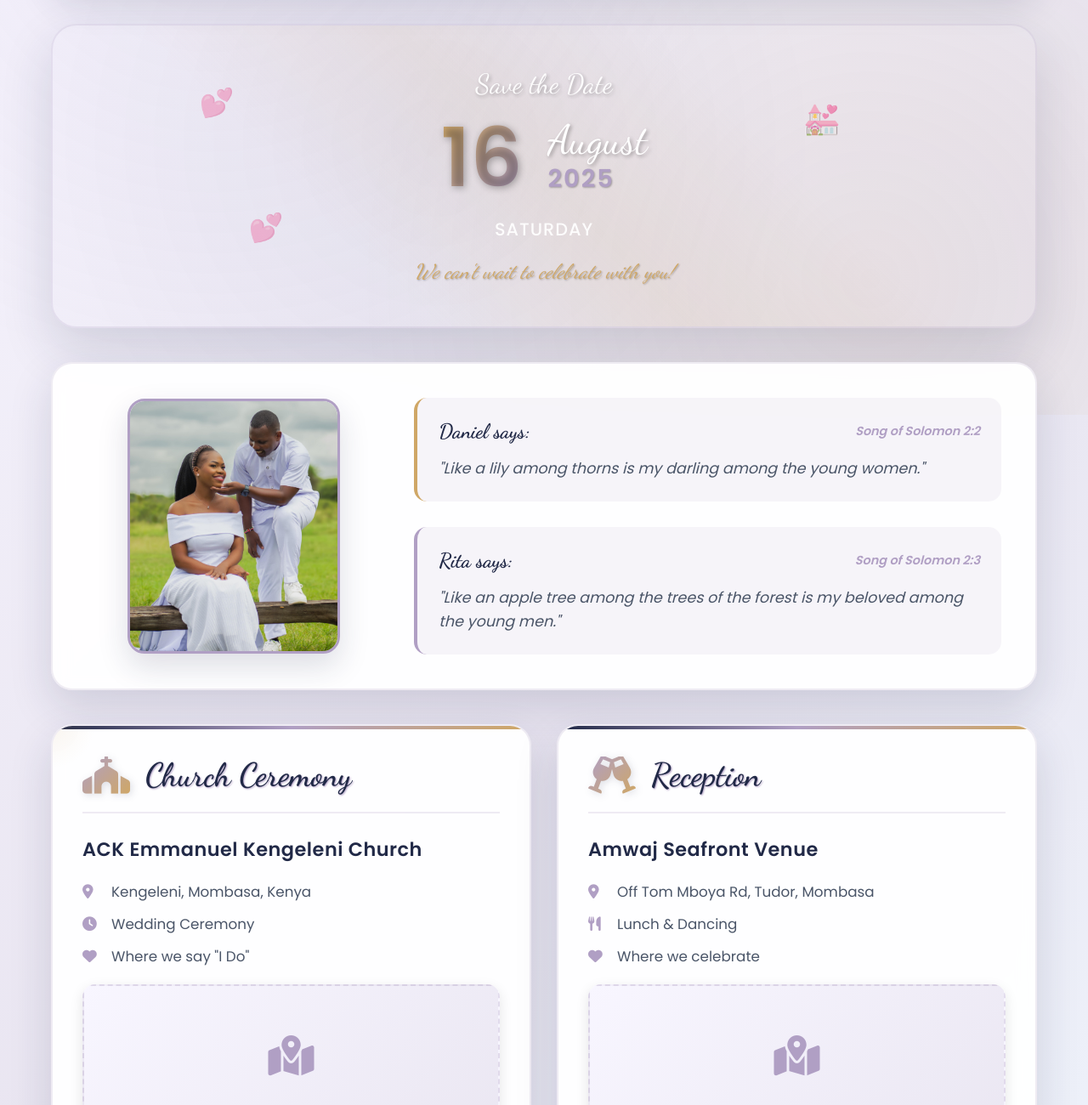
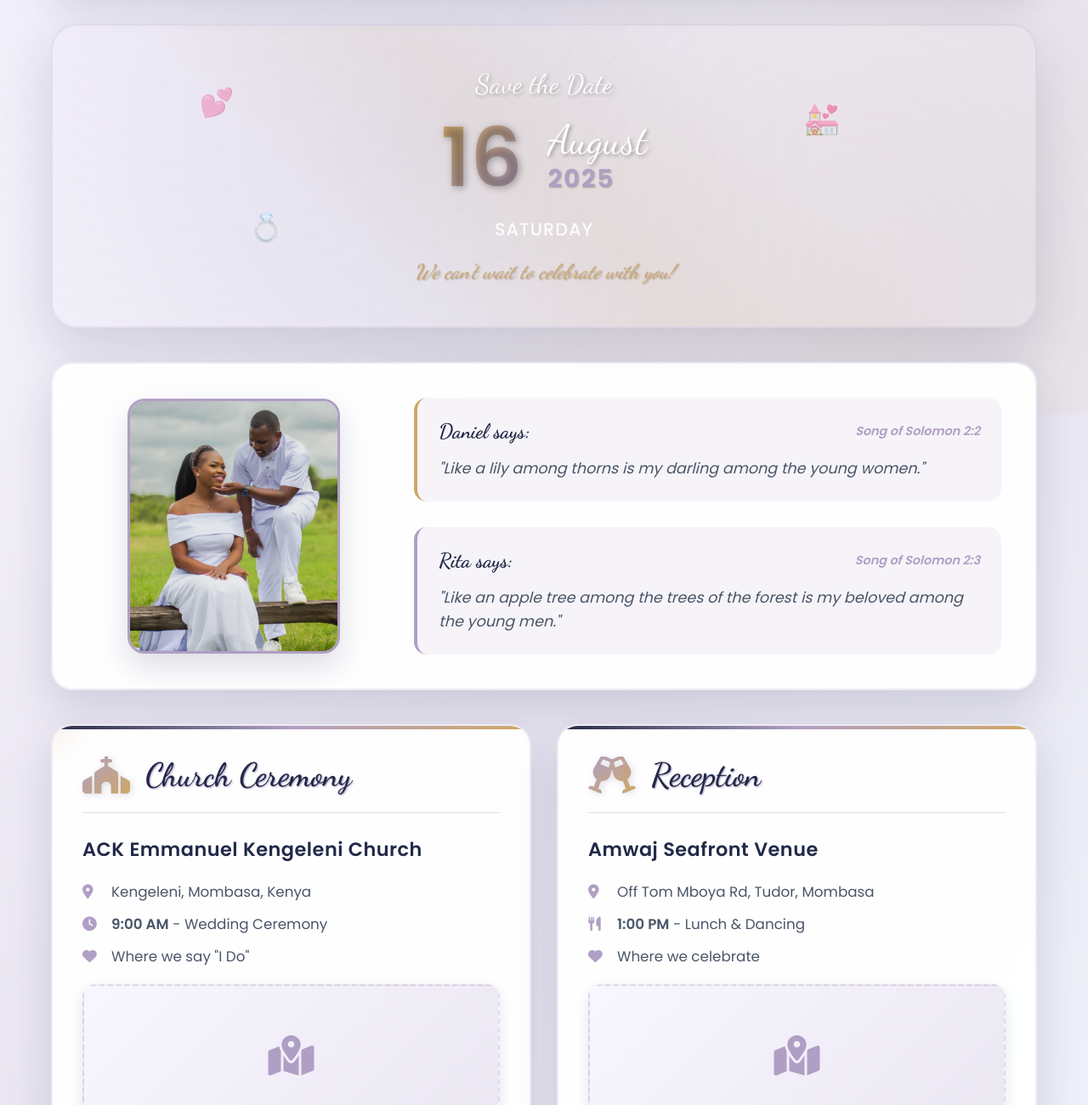
Before and after one commit to danielotieno/rita-weds-daniel-venues, a plain HTML site: page index.html in a window 1280 px wide. Shown: the part 312-1612 px from the top of the page at 85% size. Drawn offline with Linux system fonts and the light colour scheme.

Commit message:
add save the date

```diff
--- a/index.html
+++ b/index.html
@@ -974,7 +974,7 @@
         <div class="date-decoration">
           <div class="floating-heart">💕</div>
           <div class="floating-heart">💒</div>
-          <div class="floating-heart">💕</div>
+          <div class="floating-heart">💍</div>
         </div>
       </div>
 
@@ -1024,7 +1024,7 @@
             </div>
             <div class="detail-item">
               <i class="fas fa-clock"></i>
-              <span>Wedding Ceremony</span>
+              <span><b>9:00 AM</b> - Wedding Ceremony</span>
             </div>
             <div class="detail-item">
               <i class="fas fa-heart"></i>
@@ -1067,7 +1067,7 @@
             </div>
             <div class="detail-item">
               <i class="fas fa-utensils"></i>
-              <span>Lunch & Dancing</span>
+              <span><b>1:00 PM</b> - Lunch & Dancing</span>
             </div>
             <div class="detail-item">
               <i class="fas fa-heart"></i>
```
